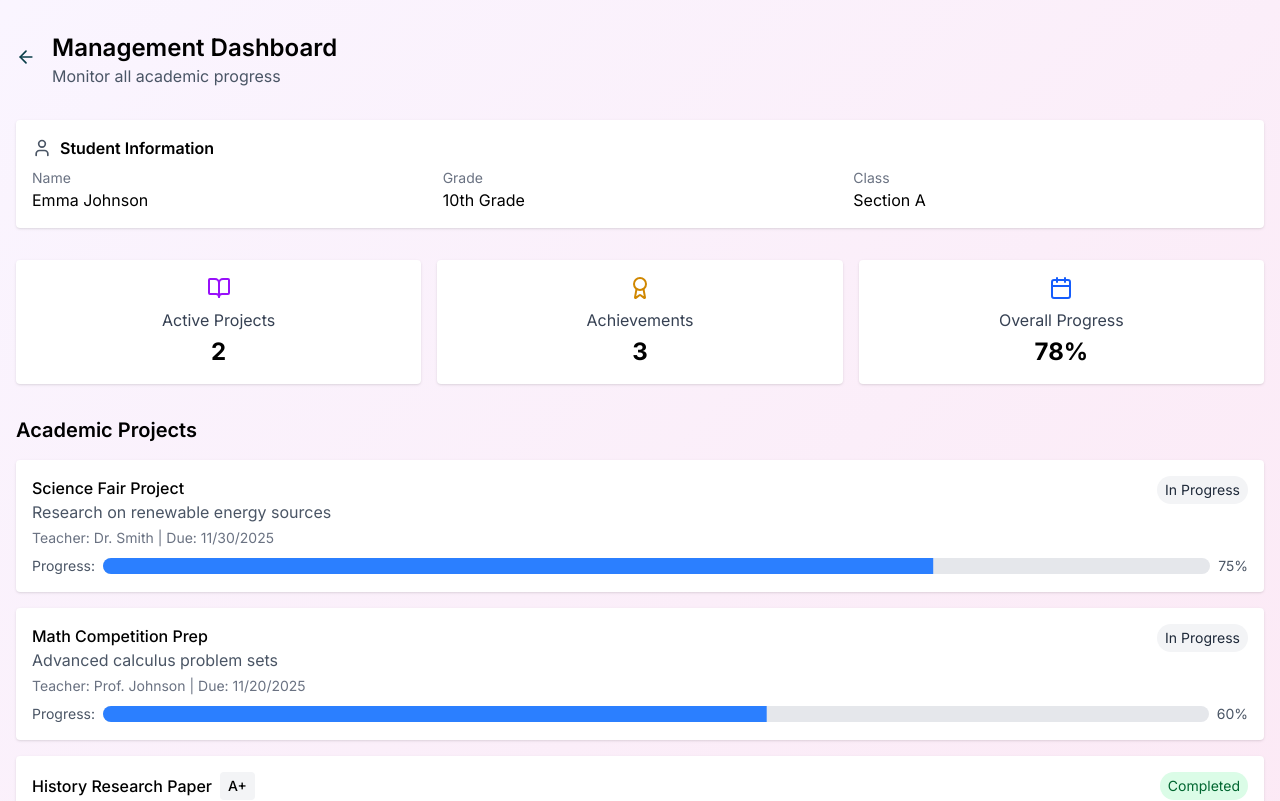
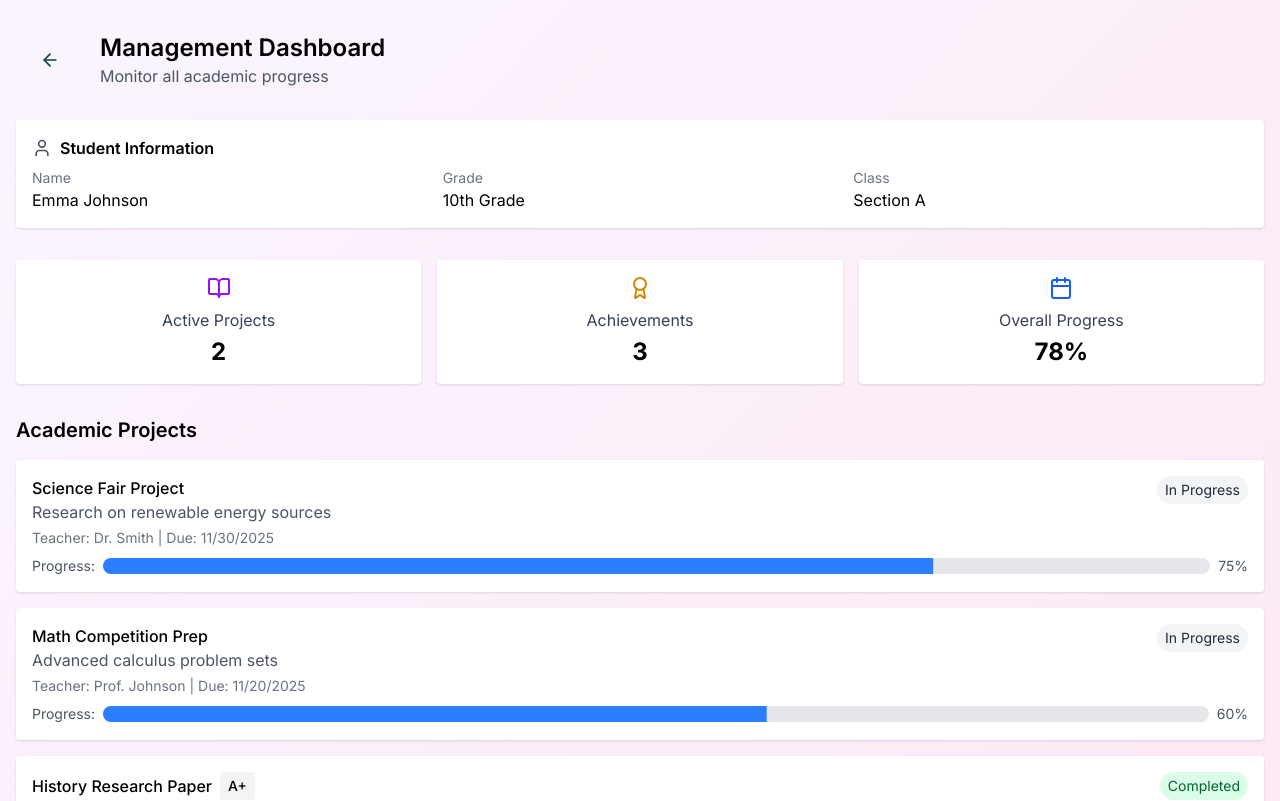
Before and after one commit to arqademy-dev/arqademy, a Next.js app: page /management in a window 1280 px wide. Shown: the top 801 px of the page. Built offline with nearby package versions, Linux system fonts and the light colour scheme.

Commit message:
UI UX for the teachers section sharp 33

```diff
--- a/app/management/page.tsx
+++ b/app/management/page.tsx
@@ -62,7 +62,7 @@ export default function ParentDashboard({ onBack }: ParentDashboardProps) {
         {/* Header */}
         <div className="flex items-center gap-4 mb-8">
           <Link href="/">
-            <Button onClick={onBack} variant="ghost" size="icon">
+            <Button onClick={onBack} variant="ghost" size="md">
               <ArrowLeft className="w-5 h-5" />
             </Button>
           </Link>
```
